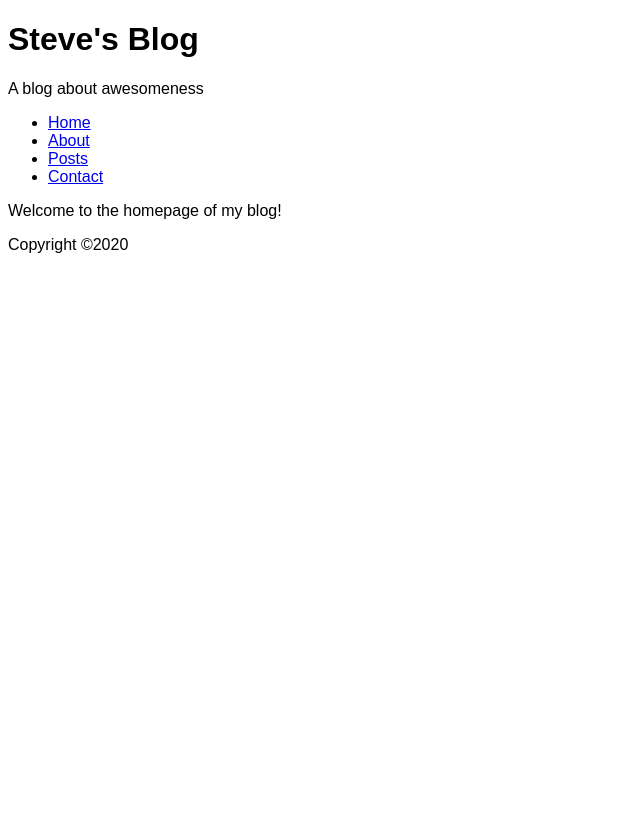
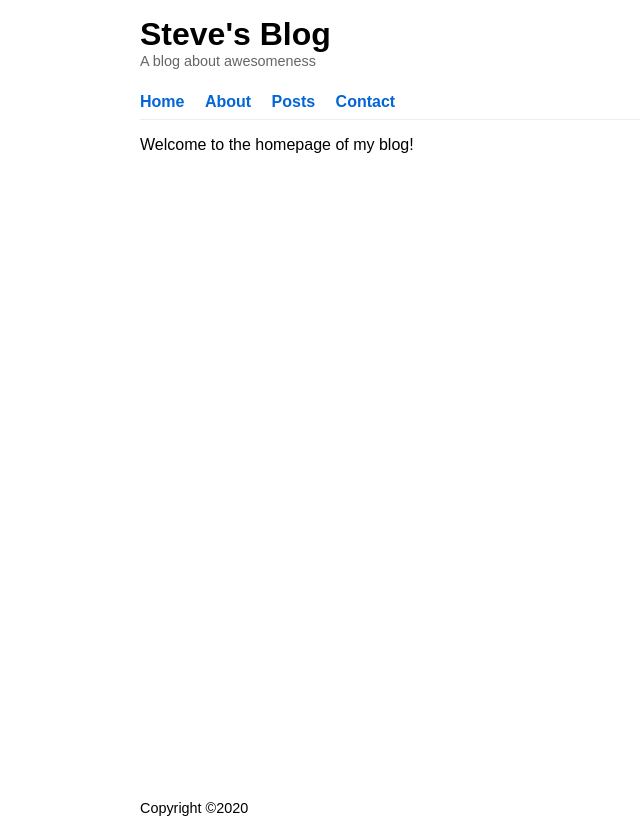
Before and after one commit to smacdougall-bot/blog-smacdougall-bot, a Django app: page / in a window 1280 px wide. Shown: the whole page, without its empty margins (0-640 px from the left). Before the commit the page ends 253 px from the top, so only its background shows below. Run offline with Django 3.2, Linux system fonts and the light colour scheme.

Commit message:
Assignment 3

```diff
--- a/blog/static/blog/base.css
+++ b/blog/static/blog/base.css
@@ -1,3 +1,73 @@
+html {
+  height: 100%; /* Use whole height of browser */
+}
+
 body {
+  display: grid;  /* Use CSS grid */
   font-family: Arial, Helvetica, sans-serif;
+  grid-template-rows: auto auto 1fr auto;  /* Sticky footer */
+  margin: 0 auto;  /* Centers the page */
+  max-width: 1000px;  /* Set max width */
+  min-height: 100%;  /* Full height */
+  padding: 1rem;
 }
+
+/*
+ * Style the <a> tags. Have a consistent colour for both visited
+ * and unvisited links. Show underline on hover only.
+ */
+a {
+  color: #0366d6;
+  text-decoration: none;
+}
+
+a:hover {
+  text-decoration: underline;
+}
+
+/* Style the header area */
+#site-header h1 {
+  padding: 0;
+  margin: 0;
+}
+
+#site-header p {
+  font-size: 0.9rem;
+  color: #666;
+  padding: 0;
+  margin: 0;
+}
+
+/* Style the top nav */
+#top-nav {
+  padding: 0.5rem 0;
+  border-bottom: 1px solid #eee;
+}
+
+#top-nav ul {
+  margin: 0;
+  padding: 0;
+}
+
+#top-nav li {
+  margin-top: 1rem;
+  list-style-type: none;
+  display: inline-block;
+  padding-right: 1rem;
+}
+
+#top-nav a {
+  text-decoration: none;
+  font-weight: bold;
+}
+
+/* Style the main content */
+#main-content {
+  margin-top: 1rem;
+  margin-bottom: 2rem;
+}
+
+/* Style the footer */
+#site-footer {
+  font-size: 0.9rem;
+}
```
